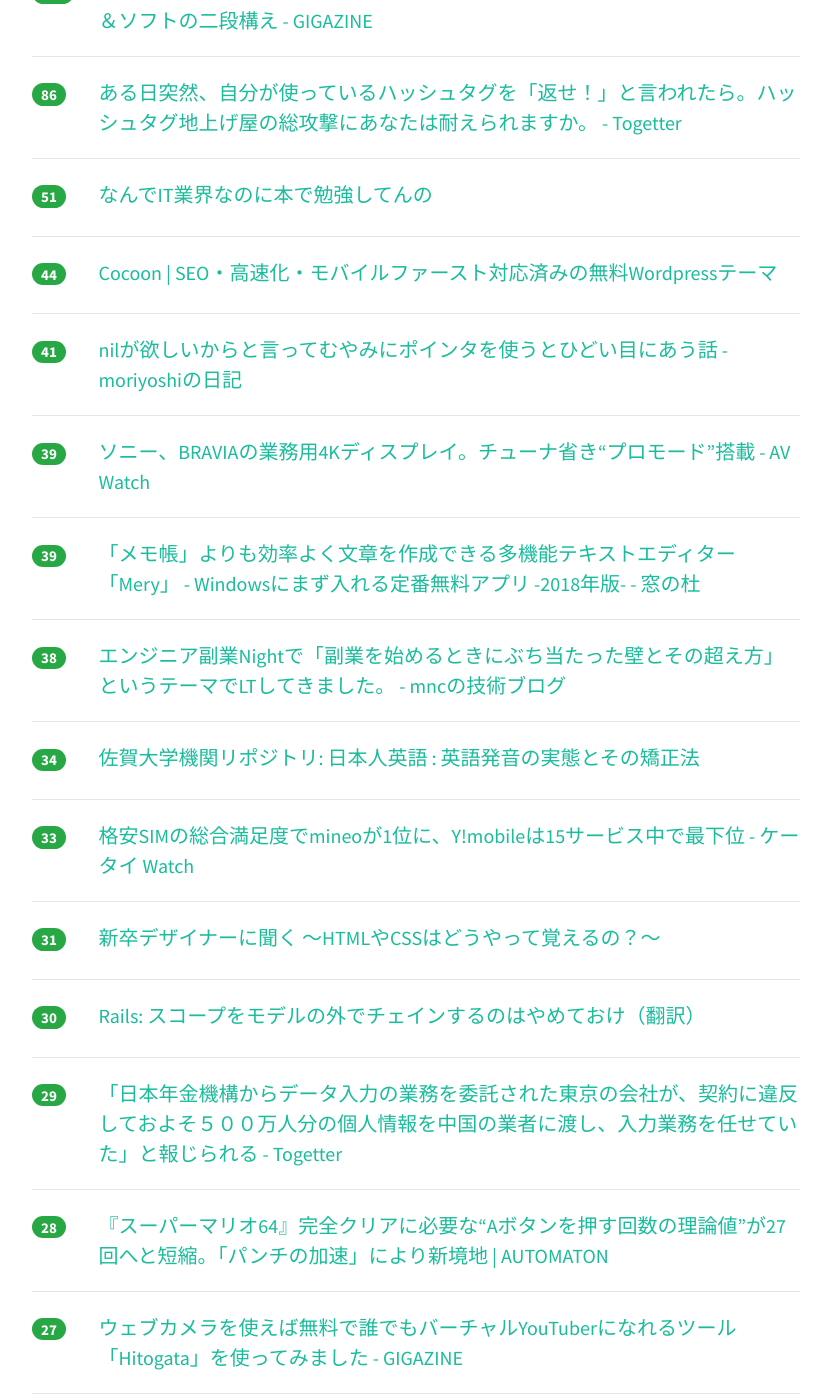
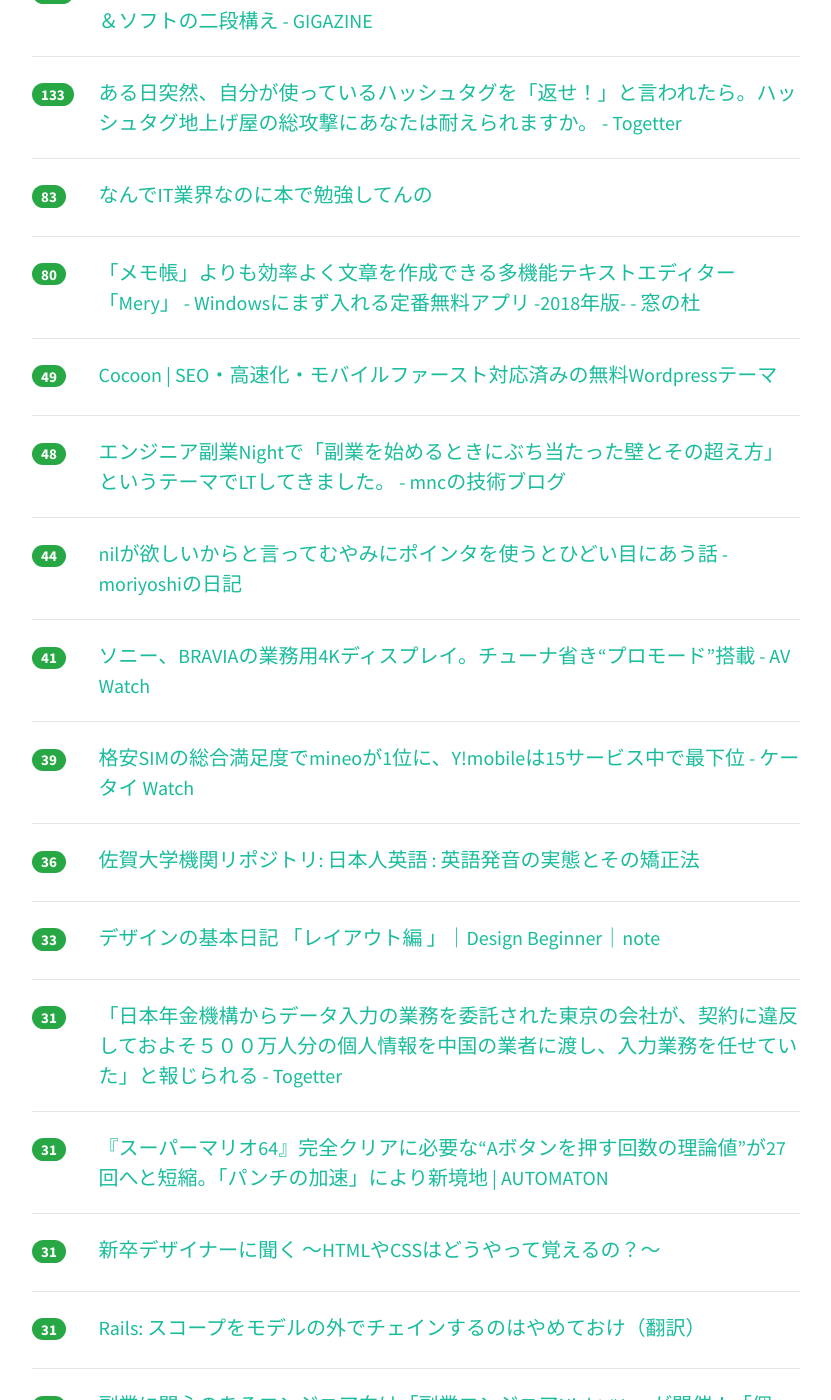
Before and after one commit to yatta47/hatena-matome-site, a Jekyll site: the page built from _posts/2018-03-20-hatena.md, in a window 1280 px wide and 1400 px high, scrolled down 551 px. Shown: the whole window, without its empty margins (224-1055 px from the left). Built offline with Jekyll 4.4.1, drawn with Linux system fonts in a browser that asks for light colours; nearby versions of some CDN libraries; some of the changed text lies outside the part shown.

Commit message:
Updated 2018-03-20

```diff
--- a/_posts/2018-03-20-hatena.md
+++ b/_posts/2018-03-20-hatena.md
@@ -1,64 +1,79 @@
 ---
 layout: post
 title:  "2018-03-20 はてぶIT"
-date:   2018-03-20 13:02:22
+date:   2018-03-20 14:01:42
 tags: [it-hotentry]
 ---
-40 件のデータあり
+44 件のデータあり
 
 <hr><div class="row">
-<div class="col-1"><span class="badge badge-pill badge-success h2">292</span></div>
+<div class="col-1"><span class="badge badge-pill badge-success h2">322</span></div>
 <div class="col-11"><a href='http://www.publickey1.jp/blog/18/java_10java_9.html' target='_blank'>Java 10が本日付で正式リリース。ローカル変数の型推論、ガベージコレクタが入れ替え可能、不揮発性メモリ対応など。Java 9は早くもサポート期間終了 － Publickey</a></div>
 </div>
 <hr>
 <div class="row">
-<div class="col-1"><span class="badge badge-pill badge-success h2">146</span></div>
+<div class="col-1"><span class="badge badge-pill badge-success h2">190</span></div>
 <div class="col-11"><a href='https://gigazine.net/news/20180319-vr-making-love-system/' target='_blank'>VRで「女の子とえっちできるシステム作ってみた」という猛者が登場、ハード＆ソフトの二段構え - GIGAZINE</a></div>
 </div>
 <hr>
 <div class="row">
-<div class="col-1"><span class="badge badge-pill badge-success h2">86</span></div>
+<div class="col-1"><span class="badge badge-pill badge-success h2">133</span></div>
 <div class="col-11"><a href='https://togetter.com/li/1210307' target='_blank'>ある日突然、自分が使っているハッシュタグを「返せ！」と言われたら。ハッシュタグ地上げ屋の総攻撃にあなたは耐えられますか。 - Togetter</a></div>
 </div>
 <hr>
 <div class="row">
-<div class="col-1"><span class="badge badge-pill badge-success h2">51</span></div>
+<div class="col-1"><span class="badge badge-pill badge-success h2">83</span></div>
 <div class="col-11"><a href='https://anond.hatelabo.jp/20180320020520' target='_blank'>なんでIT業界なのに本で勉強してんの</a></div>
 </div>
 <hr>
 <div class="row">
-<div class="col-1"><span class="badge badge-pill badge-success h2">44</span></div>
+<div class="col-1"><span class="badge badge-pill badge-success h2">80</span></div>
+<div class="col-11"><a href='https://forest.watch.impress.co.jp/docs/serial/winbasic2018/1112569.html' target='_blank'>「メモ帳」よりも効率よく文章を作成できる多機能テキストエディター「Mery」 - Windowsにまず入れる定番無料アプリ -2018年版- - 窓の杜</a></div>
+</div>
+<hr>
+<div class="row">
+<div class="col-1"><span class="badge badge-pill badge-success h2">49</span></div>
 <div class="col-11"><a href='https://wp-cocoon.com/' target='_blank'>Cocoon | SEO・高速化・モバイルファースト対応済みの無料Wordpressテーマ</a></div>
 </div>
 <hr>
 <div class="row">
-<div class="col-1"><span class="badge badge-pill badge-success h2">41</span></div>
+<div class="col-1"><span class="badge badge-pill badge-success h2">48</span></div>
+<div class="col-11"><a href='http://manchose.hatenablog.jp/entry/2018/03/20/004350' target='_blank'>エンジニア副業Nightで「副業を始めるときにぶち当たった壁とその超え方」というテーマでLTしてきました。 - mncの技術ブログ</a></div>
+</div>
+<hr>
+<div class="row">
+<div class="col-1"><span class="badge badge-pill badge-success h2">44</span></div>
 <div class="col-11"><a href='http://moriyoshi.hatenablog.com/entry/2018/03/19/170002' target='_blank'>nilが欲しいからと言ってむやみにポインタを使うとひどい目にあう話 - moriyoshiの日記</a></div>
 </div>
 <hr>
 <div class="row">
-<div class="col-1"><span class="badge badge-pill badge-success h2">39</span></div>
+<div class="col-1"><span class="badge badge-pill badge-success h2">41</span></div>
 <div class="col-11"><a href='https://av.watch.impress.co.jp/docs/news/1112452.html' target='_blank'>ソニー、BRAVIAの業務用4Kディスプレイ。チューナ省き“プロモード”搭載 - AV Watch</a></div>
 </div>
 <hr>
 <div class="row">
 <div class="col-1"><span class="badge badge-pill badge-success h2">39</span></div>
-<div class="col-11"><a href='https://forest.watch.impress.co.jp/docs/serial/winbasic2018/1112569.html' target='_blank'>「メモ帳」よりも効率よく文章を作成できる多機能テキストエディター「Mery」 - Windowsにまず入れる定番無料アプリ -2018年版- - 窓の杜</a></div>
+<div class="col-11"><a href='https://k-tai.watch.impress.co.jp/docs/news/1112416.html' target='_blank'>格安SIMの総合満足度でmineoが1位に、Y!mobileは15サービス中で最下位 - ケータイ Watch</a></div>
 </div>
 <hr>
 <div class="row">
-<div class="col-1"><span class="badge badge-pill badge-success h2">38</span></div>
-<div class="col-11"><a href='http://manchose.hatenablog.jp/entry/2018/03/20/004350' target='_blank'>エンジニア副業Nightで「副業を始めるときにぶち当たった壁とその超え方」というテーマでLTしてきました。 - mncの技術ブログ</a></div>
-</div>
-<hr>
-<div class="row">
-<div class="col-1"><span class="badge badge-pill badge-success h2">34</span></div>
+<div class="col-1"><span class="badge badge-pill badge-success h2">36</span></div>
 <div class="col-11"><a href='http://portal.dl.saga-u.ac.jp/handle/123456789/120019' target='_blank'>佐賀大学機関リポジトリ: 日本人英語 : 英語発音の実態とその矯正法</a></div>
 </div>
 <hr>
 <div class="row">
 <div class="col-1"><span class="badge badge-pill badge-success h2">33</span></div>
-<div class="col-11"><a href='https://k-tai.watch.impress.co.jp/docs/news/1112416.html' target='_blank'>格安SIMの総合満足度でmineoが1位に、Y!mobileは15サービス中で最下位 - ケータイ Watch</a></div>
+<div class="col-11"><a href='https://note.mu/begin_design/n/nc38c87b482d5' target='_blank'>デザインの基本日記 「レイアウト編 」｜Design Beginner｜note</a></div>
+</div>
+<hr>
+<div class="row">
+<div class="col-1"><span class="badge badge-pill badge-success h2">31</span></div>
+<div class="col-11"><a href='https://togetter.com/li/1210175' target='_blank'>「日本年金機構からデータ入力の業務を委託された東京の会社が、契約に違反しておよそ５００万人分の個人情報を中国の業者に渡し、入力業務を任せていた」と報じられる - Togetter</a></div>
+</div>
+<hr>
+<div class="row">
+<div class="col-1"><span class="badge badge-pill badge-success h2">31</span></div>
+<div class="col-11"><a href='http://jp.automaton.am/articles/newsjp/20180319-64693/' target='_blank'>『スーパーマリオ64』完全クリアに必要な“Aボタンを押す回数の理論値”が27回へと短縮。「パンチの加速」により新境地 | AUTOMATON</a></div>
 </div>
 <hr>
 <div class="row">
@@ -67,18 +82,28 @@ tags: [it-hotentry]
 </div>
 <hr>
 <div class="row">
-<div class="col-1"><span class="badge badge-pill badge-success h2">30</span></div>
+<div class="col-1"><span class="badge badge-pill badge-success h2">31</span></div>
 <div class="col-11"><a href='https://techracho.bpsinc.jp/hachi8833/2018_03_19/53537' target='_blank'>Rails: スコープをモデルの外でチェインするのはやめておけ（翻訳）</a></div>
 </div>
 <hr>
 <div class="row">
+<div class="col-1"><span class="badge badge-pill badge-success h2">31</span></div>
+<div class="col-11"><a href='https://togetter.com/li/1210281' target='_blank'>副業に関心のあるエンジニア向け「副業エンジニアNight #1」 が開催！「個」の時代の新しいキャリアの作り方とは？ #エンジニア副業Night - Togetter</a></div>
+</div>
+<hr>
+<div class="row">
 <div class="col-1"><span class="badge badge-pill badge-success h2">29</span></div>
-<div class="col-11"><a href='https://togetter.com/li/1210175' target='_blank'>「日本年金機構からデータ入力の業務を委託された東京の会社が、契約に違反しておよそ５００万人分の個人情報を中国の業者に渡し、入力業務を任せていた」と報じられる - Togetter</a></div>
+<div class="col-11"><a href='https://news.yahoo.co.jp/byline/yamamotoichiro/20180320-00082927/' target='_blank'>「年金500万人分の個人情報の入力を中国に再委託」で浮き彫りになる日本年金機構以外の官公庁の問題(山本一郎) - 個人 - Yahoo!ニュース</a></div>
 </div>
 <hr>
 <div class="row">
 <div class="col-1"><span class="badge badge-pill badge-success h2">28</span></div>
-<div class="col-11"><a href='http://jp.automaton.am/articles/newsjp/20180319-64693/' target='_blank'>『スーパーマリオ64』完全クリアに必要な“Aボタンを押す回数の理論値”が27回へと短縮。「パンチの加速」により新境地 | AUTOMATON</a></div>
+<div class="col-11"><a href='http://www.itmedia.co.jp/news/articles/1803/20/news035.html' target='_blank'>「技適」なしスマホを使うと罰せられる？ 　覚えておきたい技適の話 (1/3) - ITmedia NEWS</a></div>
+</div>
+<hr>
+<div class="row">
+<div class="col-1"><span class="badge badge-pill badge-success h2">28</span></div>
+<div class="col-11"><a href='https://qiita.com/tanksuzuki/items/3498c6942b7a2ff6dd51' target='_blank'>GAE/GoとVision APIで人類をGopher化する - Qiita</a></div>
 </div>
 <hr>
 <div class="row">
@@ -87,23 +112,28 @@ tags: [it-hotentry]
 </div>
 <hr>
 <div class="row">
-<div class="col-1"><span class="badge badge-pill badge-success h2">26</span></div>
-<div class="col-11"><a href='https://togetter.com/li/1210281' target='_blank'>副業に関心のあるエンジニア向け「副業エンジニアNight #1」 が開催！「個」の時代の新しいキャリアの作り方とは？ #エンジニア副業Night - Togetter</a></div>
+<div class="col-1"><span class="badge badge-pill badge-success h2">27</span></div>
+<div class="col-11"><a href='http://sho.tdiary.net/20180316.html#p01' target='_blank'>GASとSlackで繰り返し作業用のリマインダを作っている - ただのにっき(2018-03-16)</a></div>
 </div>
 <hr>
 <div class="row">
-<div class="col-1"><span class="badge badge-pill badge-success h2">24</span></div>
+<div class="col-1"><span class="badge badge-pill badge-success h2">27</span></div>
+<div class="col-11"><a href='http://sho.tdiary.net/20180316.html' target='_blank'>GASとSlackで繰り返し作業用のリマインダを作っている - ただのにっき(2018-03-16)</a></div>
+</div>
+<hr>
+<div class="row">
+<div class="col-1"><span class="badge badge-pill badge-success h2">26</span></div>
+<div class="col-11"><a href='https://qiita.com/ttanimichi/items/18abce0bc7e4ab64070e' target='_blank'>なぜいま Heroku なのか - Qiita</a></div>
+</div>
+<hr>
+<div class="row">
+<div class="col-1"><span class="badge badge-pill badge-success h2">25</span></div>
 <div class="col-11"><a href='http://www.youtube.com/watch?v=Rj-S5TBz5To' target='_blank'>上坂すみれちゃんとYouTuber定番のアレやってみた！</a></div>
 </div>
 <hr>
 <div class="row">
 <div class="col-1"><span class="badge badge-pill badge-success h2">24</span></div>
-<div class="col-11"><a href='http://www.itmedia.co.jp/news/articles/1803/20/news035.html' target='_blank'>「技適」なしスマホを使うと罰せられる？ 　覚えておきたい技適の話 (1/3) - ITmedia NEWS</a></div>
-</div>
-<hr>
-<div class="row">
-<div class="col-1"><span class="badge badge-pill badge-success h2">24</span></div>
-<div class="col-11"><a href='https://note.mu/begin_design/n/nc38c87b482d5' target='_blank'>デザインの基本日記 「レイアウト編 」｜Design Beginner｜note</a></div>
+<div class="col-11"><a href='https://www.cinra.net/interview/gyoukairetsuden/vol15-minowakousuke' target='_blank'>型破りな編集者・箕輪厚介が語る、閃き力の鍛え方と新しい働き方 - インタビュー : CINRA.NET</a></div>
 </div>
 <hr>
 <div class="row">
@@ -118,32 +148,37 @@ tags: [it-hotentry]
 <hr>
 <div class="row">
 <div class="col-1"><span class="badge badge-pill badge-success h2">23</span></div>
-<div class="col-11"><a href='http://sho.tdiary.net/20180316.html#p01' target='_blank'>GASとSlackで繰り返し作業用のリマインダを作っている - ただのにっき(2018-03-16)</a></div>
+<div class="col-11"><a href='http://www.itmedia.co.jp/enterprise/articles/1803/19/news097.html' target='_blank'>IIJが解説、なぜ日本でGDPR対策が進まないのか - ITmedia エンタープライズ</a></div>
 </div>
 <hr>
 <div class="row">
 <div class="col-1"><span class="badge badge-pill badge-success h2">23</span></div>
-<div class="col-11"><a href='http://sho.tdiary.net/20180316.html' target='_blank'>GASとSlackで繰り返し作業用のリマインダを作っている - ただのにっき(2018-03-16)</a></div>
+<div class="col-11"><a href='http://blog.takuros.net/entry/2018/03/20/081654' target='_blank'>AWSのアクセスキー・シークレットアクセスキーをプログラムに安全に埋め込む（埋め込まない）方法 - プログラマでありたい</a></div>
 </div>
 <hr>
 <div class="row">
 <div class="col-1"><span class="badge badge-pill badge-success h2">23</span></div>
-<div class="col-11"><a href='https://www.cinra.net/interview/gyoukairetsuden/vol15-minowakousuke' target='_blank'>型破りな編集者・箕輪厚介が語る、閃き力の鍛え方と新しい働き方 - インタビュー : CINRA.NET</a></div>
+<div class="col-11"><a href='https://html5experts.jp/miyuki-baba/25271/' target='_blank'>AIファースト時代のSEOはどうなる？―辻正浩さんに“SEOに効く”Web制作でのポイントを聞いてみた！ | HTML5Experts.jp</a></div>
 </div>
 <hr>
 <div class="row">
-<div class="col-1"><span class="badge badge-pill badge-success h2">21</span></div>
-<div class="col-11"><a href='http://www.itmedia.co.jp/enterprise/articles/1803/19/news097.html' target='_blank'>IIJが解説、なぜ日本でGDPR対策が進まないのか - ITmedia エンタープライズ</a></div>
-</div>
-<hr>
-<div class="row">
-<div class="col-1"><span class="badge badge-pill badge-success h2">21</span></div>
-<div class="col-11"><a href='https://qiita.com/tanksuzuki/items/3498c6942b7a2ff6dd51' target='_blank'>GAE/GoとVision APIで人類をGopher化する - Qiita</a></div>
+<div class="col-1"><span class="badge badge-pill badge-success h2">20</span></div>
+<div class="col-11"><a href='http://www.4gamer.net/games/329/G032967/20180319045/' target='_blank'>HTC，新型VR HMD「Vive Pro」単体を税込10万円強で4月6日に国内発売。既存のVive一式は値下げ - 4Gamer.net</a></div>
 </div>
 <hr>
 <div class="row">
 <div class="col-1"><span class="badge badge-pill badge-success h2">20</span></div>
 <div class="col-11"><a href='https://forest.watch.impress.co.jp/docs/news/1112439.html' target='_blank'>Mozilla、ハッキング大会“Pwn2Own 2018”で報告された「Firefox」脆弱性を即日修正 - 窓の杜</a></div>
+</div>
+<hr>
+<div class="row">
+<div class="col-1"><span class="badge badge-pill badge-success h2">20</span></div>
+<div class="col-11"><a href='https://time-space.kddi.com/feature/suguyaru-sp/20180320/2272' target='_blank'>留年は釈迦の旅と同義？留年経験者たちの座談会｜TIME＆SPACE by KDDI</a></div>
+</div>
+<hr>
+<div class="row">
+<div class="col-1"><span class="badge badge-pill badge-success h2">19</span></div>
+<div class="col-11"><a href='https://jenkins.io/blog/2018/03/19/introducing-jenkins-x/' target='_blank'>Introducing Jenkins X: a CI/CD solution for modern cloud applications on Kubernetes</a></div>
 </div>
 <hr>
 <div class="row">
@@ -157,13 +192,13 @@ tags: [it-hotentry]
 </div>
 <hr>
 <div class="row">
-<div class="col-1"><span class="badge badge-pill badge-success h2">17</span></div>
-<div class="col-11"><a href='http://www.4gamer.net/games/329/G032967/20180319045/' target='_blank'>HTC，新型VR HMD「Vive Pro」単体を税込10万円強で4月6日に国内発売。既存のVive一式は値下げ - 4Gamer.net</a></div>
+<div class="col-1"><span class="badge badge-pill badge-success h2">16</span></div>
+<div class="col-11"><a href='https://anond.hatelabo.jp/20180320084756' target='_blank'>ブクマ力は優しくない</a></div>
 </div>
 <hr>
 <div class="row">
-<div class="col-1"><span class="badge badge-pill badge-success h2">17</span></div>
-<div class="col-11"><a href='https://jenkins.io/blog/2018/03/19/introducing-jenkins-x/' target='_blank'>Introducing Jenkins X: a CI/CD solution for modern cloud applications on Kubernetes</a></div>
+<div class="col-1"><span class="badge badge-pill badge-success h2">16</span></div>
+<div class="col-11"><a href='http://tink.elliptium.net/2018/03/20/python_japanese_documentation_just_moved.html' target='_blank'>Python 日本語ドキュメントのお引越し — Elliptium</a></div>
 </div>
 <hr>
 <div class="row">
@@ -172,8 +207,8 @@ tags: [it-hotentry]
 </div>
 <hr>
 <div class="row">
-<div class="col-1"><span class="badge badge-pill badge-success h2">15</span></div>
-<div class="col-11"><a href='https://news.yahoo.co.jp/byline/yamamotoichiro/20180320-00082927/' target='_blank'>「年金500万人分の個人情報の入力を中国に再委託」で浮き彫りになる日本年金機構以外の官公庁の問題(山本一郎) - 個人 - Yahoo!ニュース</a></div>
+<div class="col-1"><span class="badge badge-pill badge-success h2">14</span></div>
+<div class="col-11"><a href='https://anond.hatelabo.jp/20180320002704' target='_blank'>レス</a></div>
 </div>
 <hr>
 <div class="row">
@@ -182,13 +217,8 @@ tags: [it-hotentry]
 </div>
 <hr>
 <div class="row">
-<div class="col-1"><span class="badge badge-pill badge-success h2">13</span></div>
-<div class="col-11"><a href='https://anond.hatelabo.jp/20180320002704' target='_blank'>レス</a></div>
-</div>
-<hr>
-<div class="row">
-<div class="col-1"><span class="badge badge-pill badge-success h2">13</span></div>
-<div class="col-11"><a href='http://blog.takuros.net/entry/2018/03/20/081654' target='_blank'>AWSのアクセスキー・シークレットアクセスキーをプログラムに安全に埋め込む（埋め込まない）方法 - プログラマでありたい</a></div>
+<div class="col-1"><span class="badge badge-pill badge-success h2">12</span></div>
+<div class="col-11"><a href='https://career.levtech.jp/guide/knowhow/article/389/' target='_blank'>「◯aaS」に何があるか知っていますか？「◯aaS」11種まとめ</a></div>
 </div>
 <hr>
 <div class="row">
@@ -196,13 +226,3 @@ tags: [it-hotentry]
 <div class="col-11"><a href='https://kaikore.blogspot.com/2018/03/naomi-osaka-stumbles-worst-speech-ever.html' target='_blank'>海外メディア「大坂なおみの優勝スピーチが史上最悪、だがそれがいい」(海外の反応)| かいこれ！ 海外の反応 コレクション</a></div>
 </div>
 <hr>
-<div class="row">
-<div class="col-1"><span class="badge badge-pill badge-success h2">10</span></div>
-<div class="col-11"><a href='https://qiita.com/ttanimichi/items/18abce0bc7e4ab64070e' target='_blank'>なぜいま Heroku なのか - Qiita</a></div>
-</div>
-<hr>
-<div class="row">
-<div class="col-1"><span class="badge badge-pill badge-success h2">9</span></div>
-<div class="col-11"><a href='https://anond.hatelabo.jp/20180320084756' target='_blank'>ブクマ力は優しくない</a></div>
-</div>
-<hr>
```
